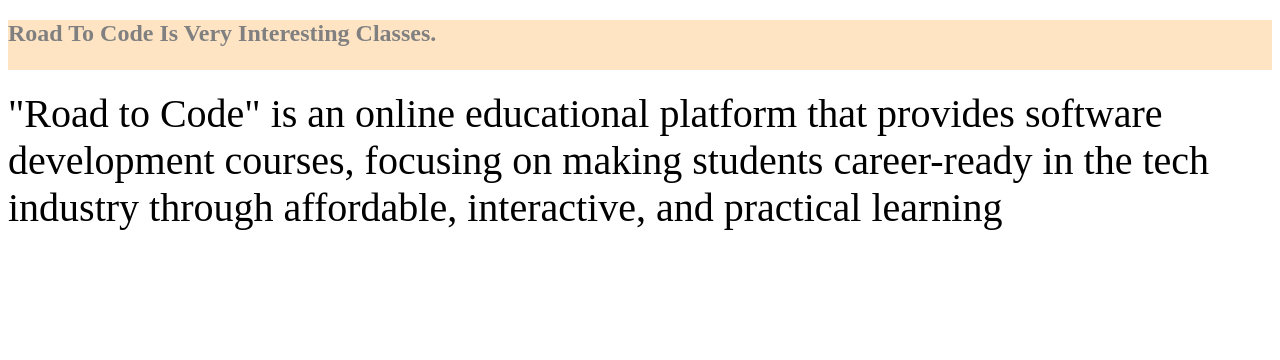
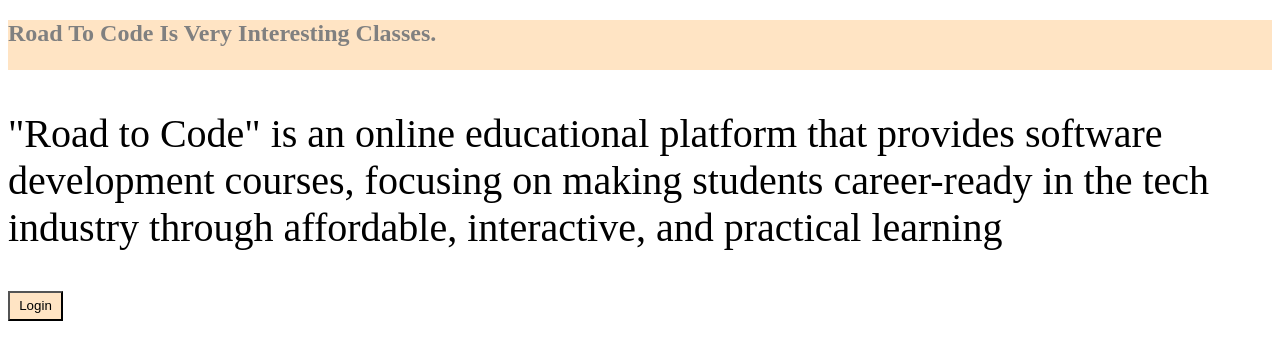
Before and after one commit to rinalshinde10/second-css-project, a plain HTML site: page index.html in a window 1280 px wide. Drawn offline with Linux system fonts and the light colour scheme.

Commit message:
complete

```diff
--- a/index.html
+++ b/index.html
@@ -3,10 +3,18 @@
 <head>
 <title>Home Page</title>
 <link rel="stylesheet" href="style.css"/>
+<style>
+   .btn{
+      background-color: bisque;
+      height: 30px;
+      width:55px ;
+   }
+</style>
 </head>
 <body>
    <h2>Road To Code Is Very Interesting Classes.</h2>
-   <div style="color: black;
-   font-size: 40px;">"Road to Code" is an online educational platform that provides software development courses, focusing on making students career-ready in the tech industry through affordable, interactive, and practical learning</div>
+   <p style="color: black;
+   font-size: 40px;">"Road to Code" is an online educational platform that provides software development courses, focusing on making students career-ready in the tech industry through affordable, interactive, and practical learning</p>
+   <button class="btn">Login </button>
 </body>
 </html>
```
